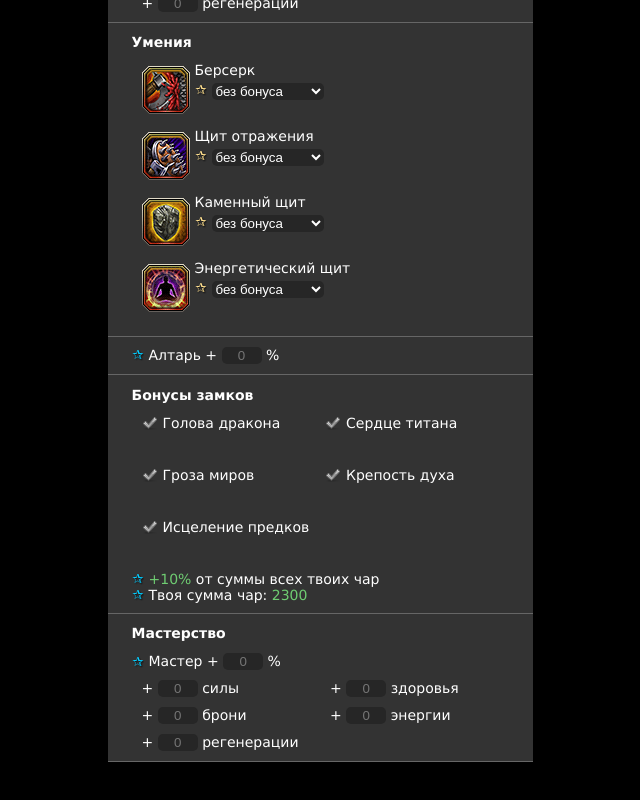
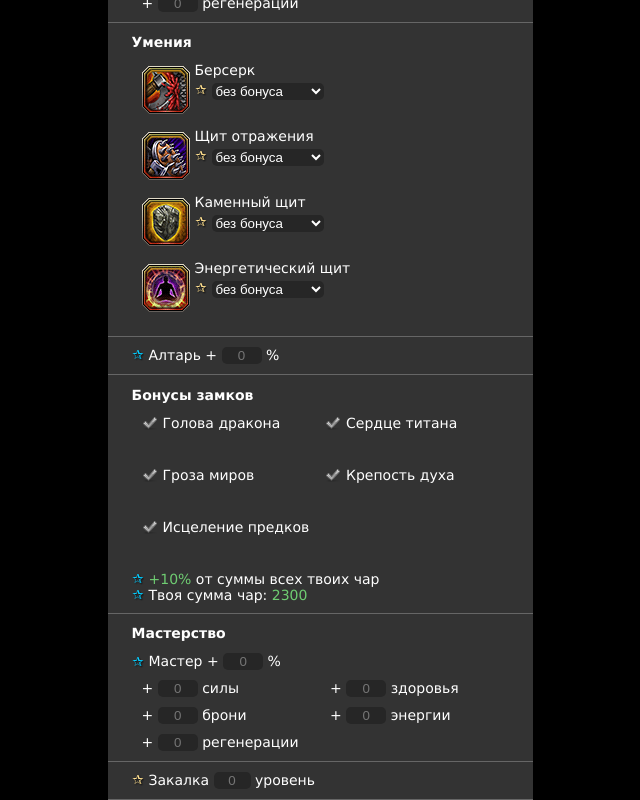
Before and after one commit to SleekHarpy/barbars-calc, a React (Create React App) app: page / in a window 1280 px wide. Shown: the part 254-1054 px from the top of the page, without its empty margins (320-960 px from the left). Before the commit the page ends 1016 px from the top, so only its background shows below. Built offline with nearby package versions, Linux system fonts and the light colour scheme; the HTML template or start-up script is replaced by a standard one.

Commit message:
adds quenching

```diff
--- a/src/App.jsx
+++ b/src/App.jsx
@@ -8,6 +8,7 @@ import appStore from "./store/appStore";
 import Altar from "./components/altar/altar";
 import Castles from "./components/castles/castles";
 import Mastery from "./components/mastery/mastery";
+import Quenching from "./components/quenching/quenching";
 
 function App() {
     const store = appStore;
@@ -20,6 +21,7 @@ function App() {
             <Altar store={store} />
             <Castles store={store} />
             <Mastery store={store} />
+            <Quenching store={store} />
         </Container>
     );
 }
--- a/src/components/heroCharacteristics/HeroCharacteristics.jsx
+++ b/src/components/heroCharacteristics/HeroCharacteristics.jsx
@@ -24,10 +24,11 @@ function HeroCharacteristics({store}) {
     const altar = store.altar;
     const castles = store.castleBonuses;
     const mastery = store.mastery;
+    const quenching = store.quenching;
 
     useEffect(() => autorun(() => {
         countSum();
-    }), [level, altar]);
+    }), [level, altar, quenching]);
 
     useEffect(() => {
         const totalSum = params.strength + params.health + params.energy + params.regeneration + params.shield;
@@ -51,7 +52,9 @@ function HeroCharacteristics({store}) {
 
             const sumAltarMaster = (castle / 100 * (altar + mastery.master)) + castle;
 
-            params[param] = sumAltarMaster + titleBonuses[param] + abilities[param] + mastery[param];
+            const quenchingSum = LEVEL_BONUS * quenching;
+
+            params[param] = sumAltarMaster + titleBonuses[param] + abilities[param] + mastery[param] + quenchingSum;
         });
 
         setParams({...params});
--- /dev/null
+++ b/src/components/quenching/quenching.jsx
@@ -0,0 +1,18 @@
+import styles from './quenching.module.scss';
+
+function Quenching({store}) {
+    const handleChangeQuenching = (evt) => {
+        const value = Number(evt.target.value);
+
+        store.quenchingUpdate(value);
+    }
+    return (
+        <section className={styles.quenching}>
+            <label className={styles.label}>
+                Закалка <input className={styles.field} onChange={handleChangeQuenching} type="number" placeholder="0" min="0" max="10"/> уровень
+            </label>
+        </section>
+    );
+}
+
+export default Quenching;
--- /dev/null
+++ b/src/components/quenching/quenching.module.scss
@@ -0,0 +1,20 @@
+@import "src/assets/styles/variables";
+@import "src/assets/styles/mixins";
+
+.quenching {
+  @include divider;
+
+  padding: 10px 24px;
+}
+
+.label {
+  padding-left: 17px;
+
+  background-image: url("../../assets/images/quality/star-default.png");
+  background-repeat: no-repeat;
+  background-position: center left;
+}
+
+.field {
+  @include field;
+}
--- a/src/store/appStore.js
+++ b/src/store/appStore.js
@@ -1,4 +1,5 @@
 import {action, makeObservable, observable} from "mobx";
+
 
 const initialState = {
     strength: 0,
@@ -11,7 +12,6 @@ const initialState = {
 const START_LEVEL = 1
 const START_ALTAR = 0;
 
-
 class AppStore{
     level = START_LEVEL;
     titleBonuses = {...initialState};
@@ -19,6 +19,7 @@ class AppStore{
     altar = START_ALTAR;
     castleBonuses = {...initialState};
     mastery = {...initialState, master: 0};
+    quenching = 0;
     enchantmentSum = 2300;
 
     constructor() {
@@ -29,6 +30,7 @@ class AppStore{
             altar: observable,
             castleBonuses: observable,
             mastery: observable,
+            quenching: observable,
             enchantmentSum: observable,
             updateLevel: action,
             updateBonuses: action,
@@ -65,7 +67,11 @@ class AppStore{
 
     updateMastery(name, value) {
         this.mastery[name] = value;
-    }
+    };
+
+    quenchingUpdate(value) {
+        this.quenching = value;
+    };
 }
 
 const appStore = new AppStore();
```
